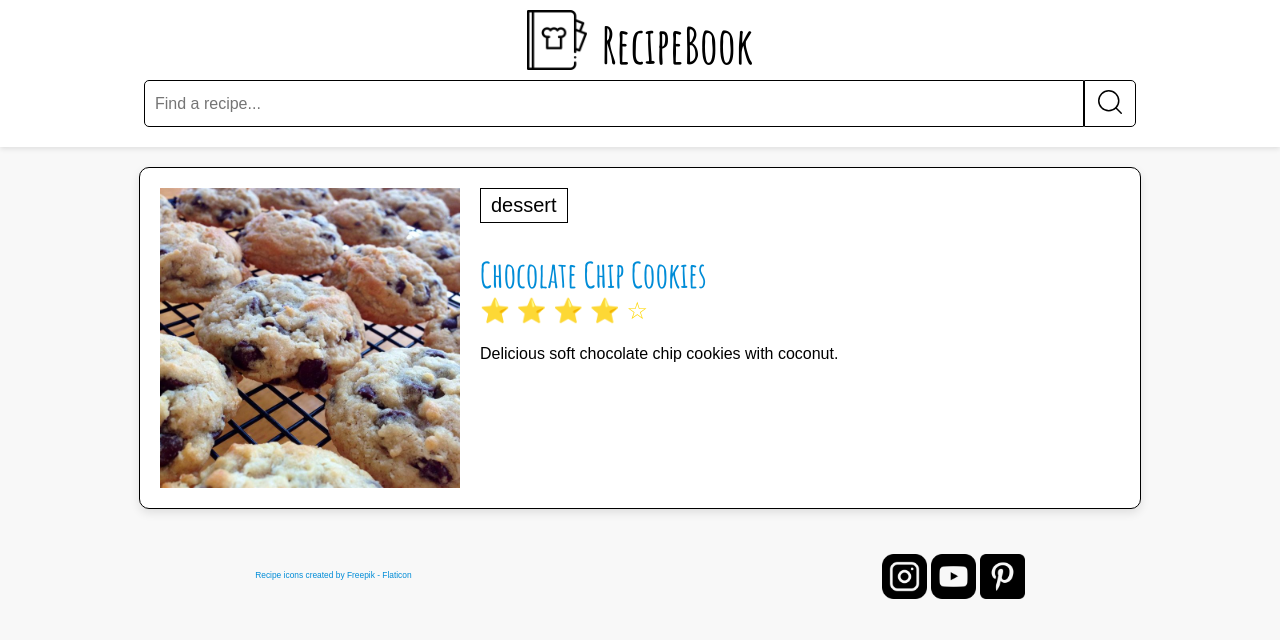
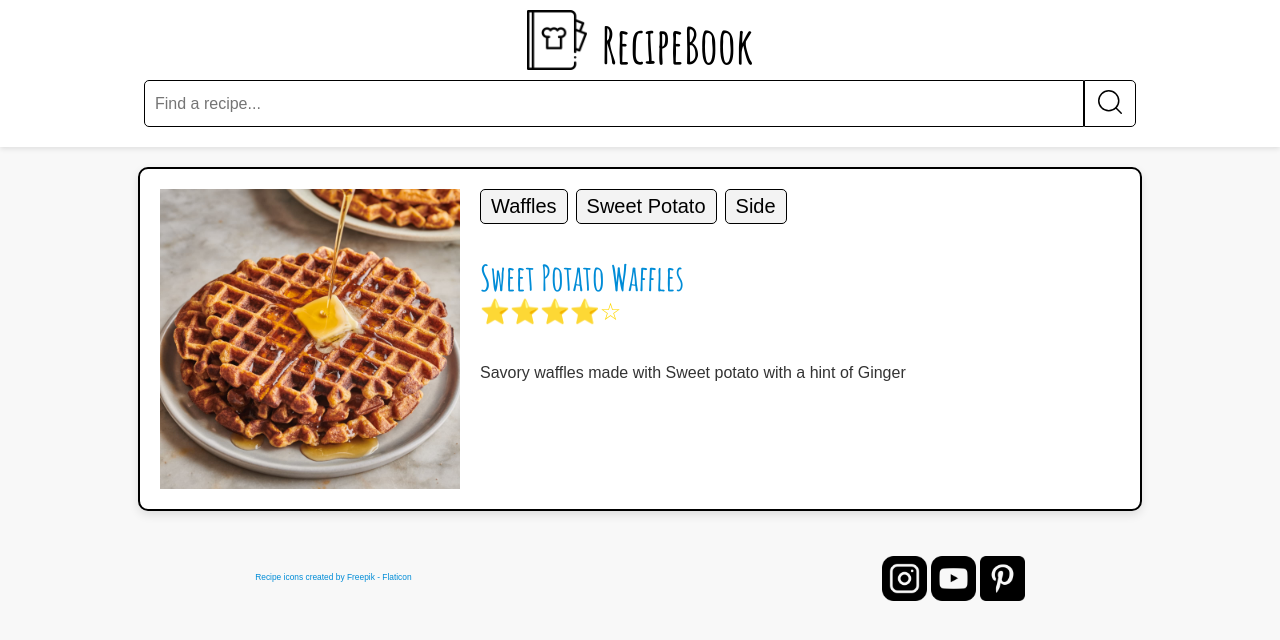
Before and after one commit to TaborVav/wdd131, a plain HTML site: page recipes/index.html in a window 1280 px wide. Drawn offline with Linux system fonts and the light colour scheme; a web font is replaced by a local one.

Commit message:
recipe book 2

```diff
--- a/recipes/index.html
+++ b/recipes/index.html
@@ -6,17 +6,19 @@
     <meta name="description" content="A collection of delicious recipes with easy-to-follow instructions.">
     <meta name="author" content="Tabor Vavra">
 
-     <!-- ==== font import ====-->
+    <!-- ==== Font Import ==== -->
     <link rel="preconnect" href="https://fonts.googleapis.com">
     <link rel="preconnect" href="https://fonts.gstatic.com" crossorigin>
     <link href="https://fonts.googleapis.com/css2?family=Amatic+SC:wght@400;700&family=Mooli&family=Tiny5&display=swap" rel="stylesheet">
 
-    <!-- ==== Title with link to mjs file ====-->
+    <!-- ==== Title and CSS Link ==== -->
     <title>Recipe Book</title>
     <link rel="stylesheet" href="recipes.css">
-    <script defer src="recipes.mjs"></script>
 
-    <!-- ==== Meta Data - For displaying shared links ====-->
+    <!-- ==== JavaScript Import (with module support) ==== -->
+    <script defer type="module" src="main.js"></script>
+
+    <!-- ==== Meta Data for Sharing ==== -->
     <meta property="og:title" content="Recipe Book">
     <meta property="og:type" content="website">
     <meta property="og:description" content="A collection of delicious recipes with easy-to-follow instructions.">
@@ -24,18 +26,16 @@
     <meta property="og:url" content="https://yourgithubusername.github.io/recipes">
     <meta name="twitter:card" content="summary_large_image">
 
-    <!-- ==== Magnifying glass import ====-->
+    <!-- ==== Magnifying Glass Import ==== -->
     <link rel="stylesheet" href="https://cdnjs.cloudflare.com/ajax/libs/font-awesome/6.0.0/css/all.min.css">
-
 </head>
 <body>
     <header>
-        <!-- ==== Top Title ====-->
         <div class="header-title">
             <img src="pics/recipe-book.png" alt="Recipe Book Logo">
             <h1>RecipeBook</h1>
         </div>
-        <!-- ==== Search Bar ====-->
+
         <form>
             <input type="text" placeholder="Find a recipe..." aria-label="Search for a recipe">
             <button class="search-button">
@@ -44,16 +44,15 @@
                     <line x1="21" y1="21" x2="16.65" y2="16.65"></line>
                 </svg>
             </button>
-
         </form>
     </header>
+
     <main>
-        <!-- Recipe content will go here  and eventually link to js or mjs?-->
-        <section class="recipe">
+        <!-- <section class="recipe">
             <div class="recipe-container">
                 <img src="pics/chocolate-chip-cookies.jpg" alt="Delicious Chocolate Chip Cookies" class="recipe-img">
                 <div class="recipe-content">
-                    <p class="category">dessert</p>
+                    <ul class="recipe__tags"></ul>
                     <h2>Chocolate Chip Cookies</h2>
 
                     <div class="rating" role="img" aria-label="Rating: 4 out of 5 stars">
@@ -65,19 +64,24 @@
                     </div>
 
                     <p class="description">Delicious soft chocolate chip cookies with coconut.</p>
-
                 </div>
             </div>
-        </section>
+        </section> -->
+        <div id="recipes"></div>
+        <div id="recipes">
+            <p id="no-results-message" class="hidden">No recipes found. Try searching for something else!</p>
+        </div>
+
+    </main>
 
     <footer>
         <p class="attribution">
-                <a href="https://www.flaticon.com/free-icons/recipe" title="recipe icons">Recipe icons created by Freepik - Flaticon</a>
+            <a href="https://www.flaticon.com/free-icons/recipe" title="recipe icons">
+                Recipe icons created by Freepik - Flaticon
+            </a>
         </p>
 
-            <!-- Social Media Links -->
         <div class="social">
-                <!-- Social media icons provided under CC from https://www.iconfinder.com/AlfredoCreates -->
             <a href="#"><img src="icons/instagram.png" alt="Instagram icon"></a>
             <a href="#"><img src="icons/youtube.png" alt="YouTube icon"></a>
             <a href="#"><img src="icons/pinterest.png" alt="Pinterest icon"></a>
--- a/recipes/main.js
+++ b/recipes/main.js
@@ -1,22 +1,150 @@
-import { recipes } from './recipes.mjs';
+import recipes from './recipes.js';
 
-document.addEventListener("DOMContentLoaded", () => {
-    const main = document.querySelector("main");
+// ==================== Random Number Generator ====================
+function random(num) {
+    return Math.floor(Math.random() * num);
+}
+console.log(random(5));
 
-    recipes.forEach(recipe => {
-        const recipeCard = document.createElement("article");
-        recipeCard.classList.add("recipe");
+// ==================== Random Recipe Selector ====================
+function randomListEntry(list) {
+    const listLength = list.length;
+    const randomNum = random(listLength);
+    return list[randomNum];
+}
 
-        recipeCard.innerHTML = `
-            <img src="${recipe.image}" alt="${recipe.name}">
-            <h2>${recipe.name}</h2>
-            <p>${recipe.description}</p>
-            <span class="rating" role="img" aria-label="Rating: ${recipe.rating} out of 5 stars">
-                ${'⭐'.repeat(recipe.rating)}${'☆'.repeat(5 - recipe.rating)}
-            </span>
-            <p>Prep Time: ${recipe.prepTime} | Cook Time: ${recipe.cookTime}</p>
-        `;
+// ==================== Recipe Template ====================
+function recipeTemplate(recipe) {
+    return `<figure class="recipe">
+        <img src="${recipe.image}" alt="image of ${recipe.name}" />
+        <figcaption>
+            ${tagsTemplate(recipe.tags)}
+            <h2><a href="#">${recipe.name}</a></h2>
+            <p class="recipe__ratings">
+                ${ratingTemplate(recipe.rating)}
+            </p>
+            <p class="recipe__description">
+                ${recipe.description}
+            </p>
+        </figcaption>
+    </figure>`;
+}
 
-        main.appendChild(recipeCard);
-    });
-});
+// ==================== Tags Template ====================
+function tagsTemplate(tags) {
+    let html = '<ul class="recipe__tags">';
+    for (let tag of tags) {
+        html += `<li>${tag}</li>`;
+    }
+    html += '</ul>';
+    return html;
+}
+
+// ==================== Rating Template ====================
+function ratingTemplate(rating) {
+    let html = `<span
+        class="rating"
+        role="img"
+        aria-label="Rating: ${rating} out of 5 stars"
+    >`;
+
+    for (let i = 1; i <= 5; i++) {
+        if (i <= rating) {
+            html += `<span aria-hidden="true" class="icon-star">⭐</span>`;
+        } else {
+            html += `<span aria-hidden="true" class="icon-star-empty">☆</span>`;
+        }
+    }
+
+    html += `</span>`;
+    return html;
+}
+
+// ==================== Recipe Renderer ====================
+function renderRecipes(recipeList) {
+    const outputElement = document.querySelector('#recipes');
+    const messageElement = document.querySelector('#no-results-message');
+
+    if (recipeList.length === 0) {
+        messageElement.classList.remove('hidden');
+        outputElement.innerHTML = ''; // Clear any previous recipes
+    } else {
+        messageElement.classList.add('hidden');
+        const html = recipeList.map(recipeTemplate).join('');
+        outputElement.innerHTML = html;
+    }
+}
+
+// ==================== Page Initialization ====================
+function init() {
+    const recipe = randomListEntry(recipes);
+    renderRecipes([recipe]);
+}
+init();
+
+// ==================== Event Listeners ====================
+const searchButton = document.querySelector('.search-button');
+searchButton.addEventListener('click', searchHandler);
+
+// ==================== Search Handler ====================
+function searchHandler(e) {
+    e.preventDefault(); // Prevents page reload
+    const query = document.querySelector('input[type="text"]').value.toLowerCase();
+    const filteredRecipes = filterRecipes(query);
+    renderRecipes(filteredRecipes);
+}
+
+// ==================== Filter Function ====================
+function filterRecipes(query) {
+    return recipes
+        .filter(recipe =>
+            recipe.name.toLowerCase().includes(query) ||
+            recipe.description.toLowerCase().includes(query) ||
+            recipe.tags.find(tag => tag.toLowerCase().includes(query)) ||
+            recipe.recipeIngredient.find(ingredient => ingredient.toLowerCase().includes(query))
+        )
+        .sort((a, b) => a.name.localeCompare(b.name));
+}
+
+
+// function tagsTemplate(tags) {
+// 	// loop through the tags list and transform the strings to HTML
+
+// 	return html;
+// }
+
+// function ratingTemplate(rating) {
+// 	// begin building an html string using the ratings HTML written earlier as a model.
+// 	let html = `<span
+// 	class="rating"
+// 	role="img"
+// 	aria-label="Rating: ${rating} out of 5 stars"
+// >`
+// // our ratings are always out of 5, so create a for loop from 1 to 5
+
+// 		// check to see if the current index of the loop is less than our rating
+// 		// if so then output a filled star
+
+// 		// else output an empty star
+
+// 	// after the loop, add the closing tag to our string
+// 	html += `</span>`
+// 	// return the html string
+// 	return html
+// }
+
+
+// const recipe = getRandomListEntry(recipes);
+// console.log(recipeTemplate(recipe));
+
+
+// function init() {
+//     const recipe = getRandomRecipe(); // Gets a random recipe from your data
+//     renderRecipes([recipe]); // Converts the recipe into an array for compatibility
+// }
+// init();
+
+
+
+
+// recipeSection.innerHTML = renderRecipe(getRandomRecipe());
--- a/recipes/recipes.css
+++ b/recipes/recipes.css
@@ -34,14 +34,11 @@ header h1 {
   align-items: flex-end;
 }
 
-/* Adjustments for image */
 .header-title img {
   width: 60px;
   height: auto;
 }
 
-
-/* Adjustments for title */
 .header-title h1 {
   font-family: "Amatic SC", sans-serif;
   font-weight: 600;
@@ -102,32 +99,46 @@ header button:hover {
 }
 
 /* ====== Recipe Section ====== */
+
+
 .recipe {
-    width: 75%;
-  /* max-width: 800px; */
+  background-color: #fff;
+  border: 2px solid black;
+  border-radius: 10px;
+  padding: 20px;
   margin: 20px auto;
-  padding: 20px;
-  background-color: white;
-  border-radius: 10px;
+  width: 75%;
+  display: flex;
+  gap: 20px;
   box-shadow: 0 4px 10px rgba(0, 0, 0, 0.1);
-  border-color: black;
-  border-style: solid;
-  border-width: 1.8px;
 }
 
-.category {
-    font-weight: 300;
-    font-style: normal;
-    margin: 0;
-    font-size: 20px;
-    /* line-height: 50px;  */
-    border: 1.8px solid black;
-    display: inline-block;
-    padding: 5px 10px;
+.recipe__tags {
+  list-style: none;  /* Removes bullet points */
+  padding: 0;
+  margin: 0;
+  margin-bottom: 10px;
+  display: flex;
+  gap: 8px;
+  flex-wrap: wrap;
 }
 
+.recipe__tags li {
+  background-color: #f3f3f3;
+  border: 1.8px solid black;
+  padding: 5px 10px;
+  border-radius: 5px;
+  font-size: 20px;
+  display: inline-block;
+}
+
+
+
+
+
+
 /* == Recipe Title == */
-.recipe h2 {
+/* .recipe h2 {
     text-align: left;
     font-size: 35px;
     margin-bottom: 0px;
@@ -135,39 +146,74 @@ header button:hover {
     font-weight: 700;
     font-style: normal;
     color: rgb(0, 140, 215);
+} */
+
+.recipe h2 a {
+  text-decoration: none;
+  color: rgb(0, 140, 215);
+  font-family: "Amatic SC", sans-serif;
+  font-size: 35px;
+  font-weight: 700;
+  /* margin-bottom: 5px; */
+  margin-bottom: 0;
+  /* padding-bottom: 5px; */
+  margin: 0;
+  padding: 0;
+  line-height: 1.1;
 }
+
+/* .recipe h2 {
+  display: inline-block;
+} */
+
+.recipe h2 {
+  margin-top: 35px;
+  margin-bottom: 0;
+  padding: 0;
+}
+
+
 
 /* == Rating Styles == */
 
-.rating {
+.recipe__ratings {
     margin-top: 0;
     margin-bottom: 20px;
     font-size: 24px;
     color: gold;
+    margin-top: 0px;
+    margin-bottom: 35px;
   }
+
 
 
 /* == Recipe Container == */
 .recipe-container {
   display: flex;
   align-items: flex-start;
-  gap: 20px;
+  /* gap: 20px; */
 }
 
 /* == Recipe Image == */
-.recipe-img {
+/* .recipe-img {
   width: 40%;
   max-width: 300px;
-  /* border-radius: 15px; */
+  object-fit: cover;
+} */
+
+.recipe img {
+  width: 40%; /* Matches your original design */
+  max-width: 300px;
   object-fit: cover;
 }
+
 
 /* == Recipe Content == */
 .recipe-content {
   flex: 1;
 }
 
-/* == Footer Styles == */
+/* ======= Footer Styles ======== */
 
 footer {
     display: flex;
@@ -198,10 +244,44 @@ footer {
     width: 45px;
 }
 
-/* ===================================== */
+.recipe__description {
+    font-size: 16px;
+    color: #333;
+    line-height: 1.5;
+    margin-top: 0;
+}
+
+/* #recipes .recipe {
+  margin-bottom: 20px;
+} */
+
+/* .recipe figcaption {
+  flex: 1;
+  display: flex;
+  flex-direction: column;
+  gap: 10px;
+} */
+
+.hidden {
+  display: none;
+
+}
+
+#no-results-message {
+  color: #d9534f;
+  font-weight: bold;
+  text-align: center;
+  margin-top: 20px;
+}
+/* ============================================ MEDIA SCREEN ============================================ */
 
 @media screen and (max-width: 600px) {
     /* Stack header items and center them */
+
+    .recipe {
+      display: block;
+    }
+
     header {
       flex-direction: column;
       text-align: center;
@@ -237,11 +317,18 @@ footer {
     }
 
     /* Ensure the image resizes properly */
-    .recipe-img {
+    /* .recipe-img {
+      width: 100%;
+      max-width: 500px;
+      margin: 0 auto;
+    } */
+
+    .recipe img {
       width: 100%;
       max-width: 500px;
       margin: 0 auto;
     }
+
     .recipe h2 {
         text-align: left;
     }
@@ -250,6 +337,10 @@ footer {
     .description {
         display: none;
     }
+
+    .recipe__description {
+      display: none;
+  }
 
     .rating {
         display: flex;
--- a/recipes/recipes.mjs
+++ b/recipes/recipes.js
@@ -7,7 +7,7 @@ const recipes = [
 		datePublished: '2016-10-16',
 		tags: ['Waffles', 'Sweet Potato', 'Side'],
 		description: 'Savory waffles made with Sweet potato with a hint of Ginger',
-		image: './images/sweet-potato-waffle-md.jpg',
+		image: './pics/sweet-po-waff.jpeg',
 		recipeIngredient: [
 			'2 separated eggs',
 			'1/4 C Oil',
@@ -43,7 +43,7 @@ const recipes = [
 		tags: ['Chicken', 'Entree'],
 		description:
 			'Delicious quick and easy creamy rice dish. The mustard, mushrooms, and lemon all blend together wonderfully',
-		image: './images/escalopes-de-poulet-a-la-creme.webp',
+		image: './pics/escalopes-de-poulet-a-la-creme.webp',
 		recipeIngredient: [
 			'2 Chicken Tenders, Cubed',
 			'4 Mushrooms, Sliced',
@@ -75,7 +75,7 @@ const recipes = [
 		tags: ['Potatoes', 'side'],
 		description:
 			'Easy and delicious oven roasted potatoes that go great with almost anything.',
-		image: './images/roasted-potatoes.webp',
+		image: './pics/roasted-potatoes.webp',
 		recipeIngredient: [
 			'3-4 Medium Potatoes',
 			'1 Tbsp Olive oil',
@@ -105,7 +105,7 @@ const recipes = [
 		tags: ['Southwest', 'entree'],
 		description:
 			'Black beans and tomatoes served over a bed of rice. Top with cheese and scoop up with tortilla chips for maximum enjoyment.',
-		image: './images/black-beans-and-rice.jpg',
+		image: './pics/black-beans-and-rice.jpg',
 		recipeIngredient: [
 			'1 Medium Onion, diced',
 			'2 Cloves Garlic, minced',
@@ -138,7 +138,7 @@ const recipes = [
 		tags: ['chicken', 'entree', 'Indian'],
 		description:
 			'Quick and easy Chicken curry recipe made with easy to find ingredients.',
-		image: './images/chicken-curry.webp',
+		image: './pics/chicken-curry.webp',
 		recipeIngredient: [
 			'4 Slices Bacon',
 			'1 clove Garlic',
@@ -175,7 +175,7 @@ const recipes = [
 		datePublished: '2018-09-19',
 		tags: ['dessert'],
 		description: 'Delicious soft chocolate chip cookies with coconut.',
-		image: './images/chocolate-chip-cookies.jpg',
+		image: './pics/chocolate-chip-cookies.jpg',
 		recipeIngredient: [
 			'1 Lb butter, softened',
 			'1 C white sugar',
@@ -210,7 +210,7 @@ const recipes = [
 		tags: ['dessert', 'German'],
 		description:
 			"This gooseberry cake with crumble is easy to follow, a bit tart and not too sweet. Made up of a cake base, filled with fresh gooseberries and vanilla cream and finished off with crumble that's flavored with vanilla. A must have recipe for gooseberry lovers!!",
-		image: './images/german-gooseberry-cake.jpg',
+		image: './pics/gooseberrycake.jpeg',
 		recipeIngredient: [
 			'For the Cake Base:',
 			'180 g (1 ½ cups/ 6.3 oz) plain flour',
@@ -253,7 +253,7 @@ const recipes = [
 		tags: ['dessert'],
 		description:
 			"This apple crisp recipe is a simple yet delicious fall dessert that's great served warm with vanilla ice cream.",
-		image: './images/apple-crisp.jpg',
+		image: './pics/apple-crisp.jpg',
 		recipeIngredient: [
 			'10 C apples, cored and sliced',
 			'1 C white sugar',
```
Also changed, not shown: recipes/pics/gooseberrycake.jpeg (added), recipes/pics/sweet-po-waff.jpeg (added). Lines whose indentation alone changed are shown as unchanged.
